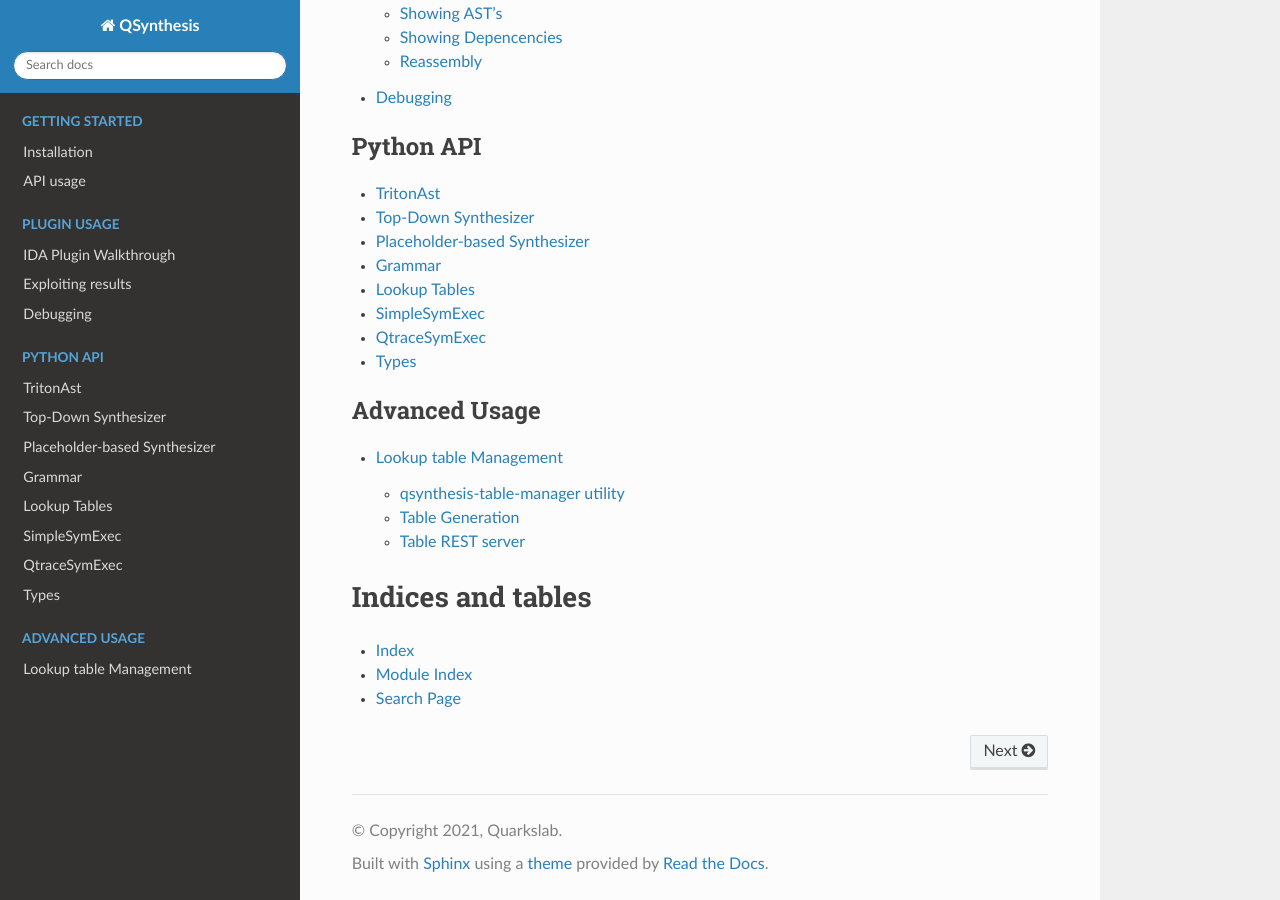
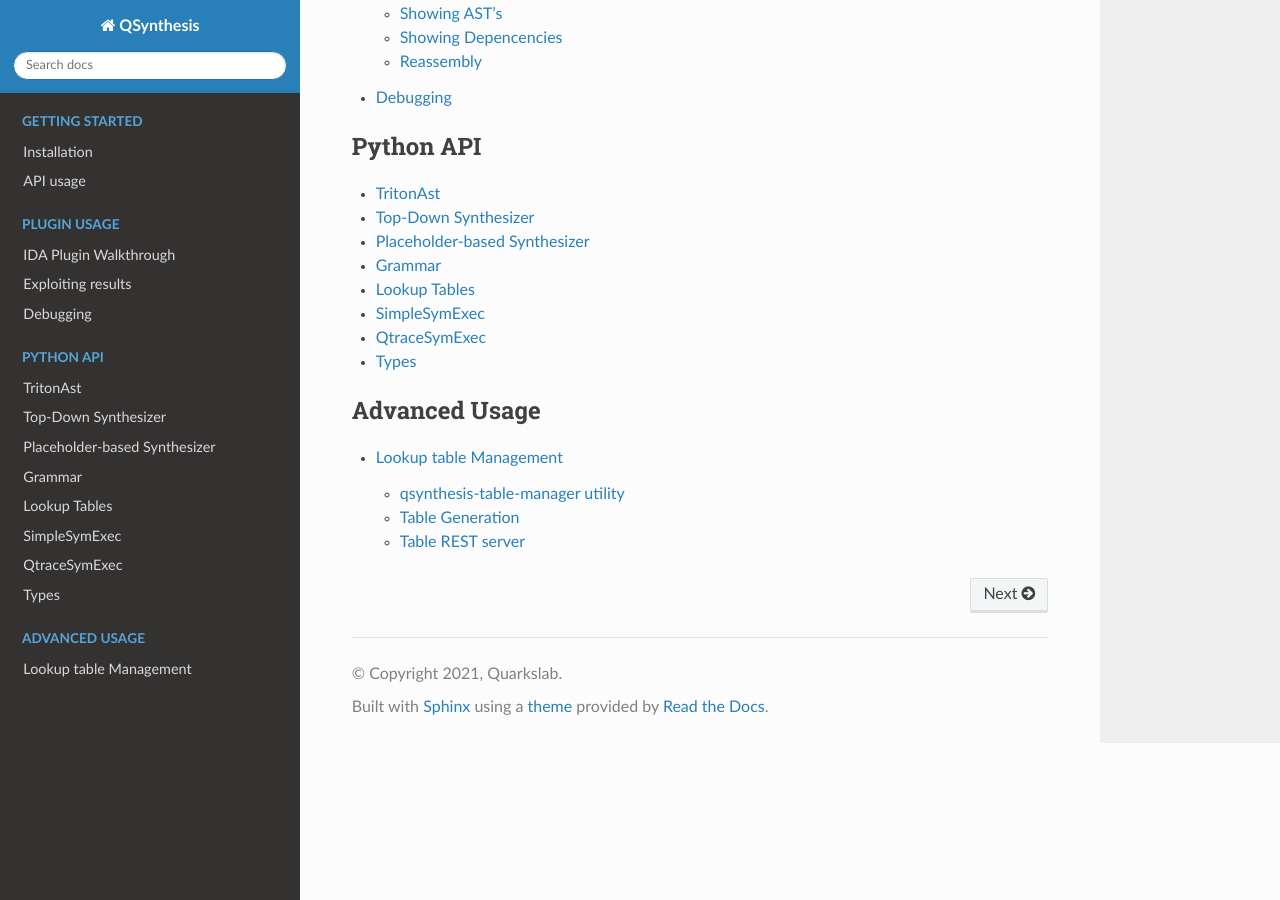
Before and after one commit to quarkslab/qsynthesis, a Sphinx documentation site: the page built from doc/index.rst, in a window 1280 px wide and 900 px high, scrolled down 926 px. Built offline with Sphinx 7.4.7 and the Read the Docs theme 2.0.0, drawn with Linux system fonts in a browser that asks for light colours; part of the change alters nothing that is shown.

```diff
--- a/doc/conf.py
+++ b/doc/conf.py
@@ -12,6 +12,7 @@
 
 import os
 import sys
+import datetime
 sys.path.insert(0, os.path.abspath('..'))
 sys.path.insert(0, os.path.abspath('./mock'))
 
@@ -24,6 +25,9 @@ author = 'Robin David'
 # The full version, including alpha/beta/rc tags
 release = '0.1'
 
+# The language for content autogenerated by Sphinx. Refer to documentation
+# for a list of supported languages.
+language = 'en'
 
 # The name of the Pygments (syntax highlighting) style to use.
 pygments_style = 'friendly'  # also monokai, friendly, colorful
@@ -84,3 +88,57 @@ autodoc_type_aliases = {
 
 
 intersphinx_mapping = {'python': ('https://docs.python.org/3', None)}
+
+
+
+# ==============================================================
+#                     LATEX CONFIGURATION
+# ==============================================================
+
+report_title = "QSynthesis: Documentation"
+report_reference = u'21-01-781-REP'
+report_version = release
+report_filename = 'qsynthesis.tex'
+report_date = datetime.date.today().strftime("%d %B %Y")
+
+# Grouping the document tree into LaTeX files. List of tuples
+# (source start file, target name, title, author, documentclass [howto/manual]).
+latex_documents = [
+    ('index', report_filename, report_title,
+     u'QB', 'manual'),
+]
+
+# Additional stuff for the LaTeX preamble.
+custom_latex_preamble = r'''
+    \newcommand{\myref}{%s}
+    \newcommand{\myversion}{%s}
+    \newcommand{\mydate}{%s}
+    \usepackage{float}
+    \usepackage{xcolor}
+    \setlength{\parskip}{5pt}
+    \usepackage{multicol}
+    \usepackage{tikz}
+    \usepackage{fontawesome}
+    \definecolor{LightCyan}{rgb}{0.88, 1.0, 1.0}
+''' % (report_reference, report_version, report_date)
+
+latex_additional_files = ['latexstyling.sty']
+latex_elements = {
+    'papersize': 'a4paper',
+    'pointsize': '11pt',
+    'fontpkg': '\\usepackage{lmodern}',
+    'babel': '\\usepackage[english]{babel}',  # choix du langage : le langage utilise doit etre le dernier de la liste
+    'fncychap': '',  # don't redefine chapter commands
+    'preamble': '\\usepackage{latexstyling}' + custom_latex_preamble,
+    # remove blank pages and same margin on odd and even pages
+    'classoptions': ',oneside',
+    'figure_align': 'H',
+    'maketitle': '\\maketitle',
+    'passoptionstopackages': r'\PassOptionsToPackage{svgnames}{xcolor}',
+    'sphinxsetup': 'warningborder=1pt, '  # also: cautious, attention, danger, error
+                   'warningBorderColor={rgb}{1.0, 0.51, 0.26}, '  # (http://latexcolor.com)
+                   'warningBgColor={rgb}{1.0, 0.8, 0.64}, '  #
+
+                   'noteborder=2pt, '  # also: hint, important, tip
+                   'noteBorderColor={rgb}{0.57, 0.63, 0.81}, '
+}
--- a/doc/index.rst
+++ b/doc/index.rst
@@ -14,6 +14,7 @@ near O(1) as the lookup is the lookup cost in database. With the structure
 used (Google Level-DB) the cost is thus Log(N) with N the number of entries
 in the database. This approach appears to supersede various tools of the
 state-of-the art.
+
 
 .. toctree::
    :caption: Getting started
@@ -43,11 +44,3 @@ state-of-the art.
     :maxdepth: 2
 
     Lookup table Management <dev_doc/table>
-
-
-Indices and tables
-==================
-
-* :ref:`genindex`
-* :ref:`modindex`
-* :ref:`search`
```
Also changed, not shown: doc/figs/logo_quarkslab_Securing_Q.png (added), 1 other file.
